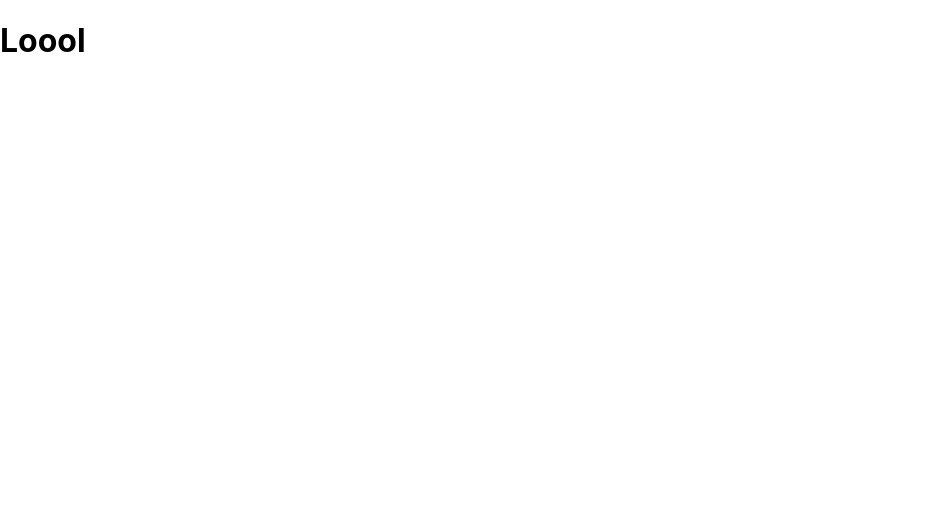
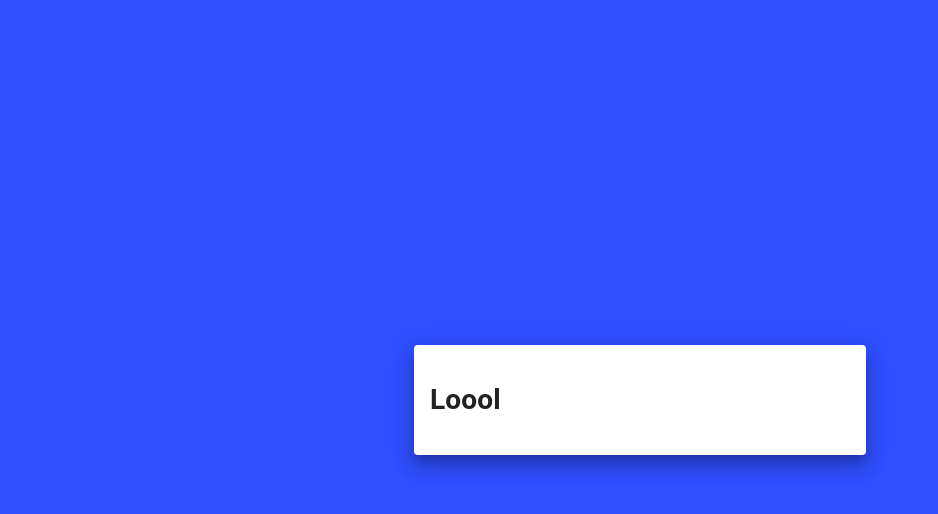
Before and after one commit to FillArt/todo, a React (Create React App) app: page / in a window 1280 px wide. Shown: the top 514 px of the page, without its empty margins (0-938 px from the left). Built offline with nearby package versions, Linux system fonts and the light colour scheme.

Commit message:
style: added basic styles for the application and container

```diff
--- a/src/components/Input/Input.tsx
+++ b/src/components/Input/Input.tsx
@@ -1,5 +1,5 @@
 import React, {ChangeEvent, useState} from 'react';
-import {TextField} from "@mui/material";
+import TextField from "@mui/material/TextField";
 
 type BaseInputProps = {
     label: string;
--- a/src/features/Todo/Todo.tsx
+++ b/src/features/Todo/Todo.tsx
@@ -1,12 +1,20 @@
 import React from 'react';
 import {TodoList} from "./TodoList";
 import {TodoControl} from "./TodoControl";
+import Paper from '@mui/material/Paper';
+import { styled } from '@mui/material/styles';
+
+const Container = styled(Paper)(({ theme }) => ({
+    width: 420,
+    padding: theme.spacing(2),
+    ...theme.typography.body2,
+}));
 
 export const Todo = () => {
     return (
-        <div>
+        <Container elevation={12}>
             <TodoControl />
             <TodoList />
-        </div>
+        </Container>
     );
 };
--- a/src/pages/Home.tsx
+++ b/src/pages/Home.tsx
@@ -9,8 +9,17 @@ export const Home = (props: MainLayoutProps) => {
 
     const { children } = props;
 
+    const styleHome = {
+        backgroundColor: "#304ffe",
+        display: "flex",
+        alignItems: "center",
+        justifyContent: "center",
+        height: '100vh',
+        width: '100vw'
+    }
+
     return (
-        <div>
+        <div style={styleHome}>
             {children}
         </div>
     );
```
